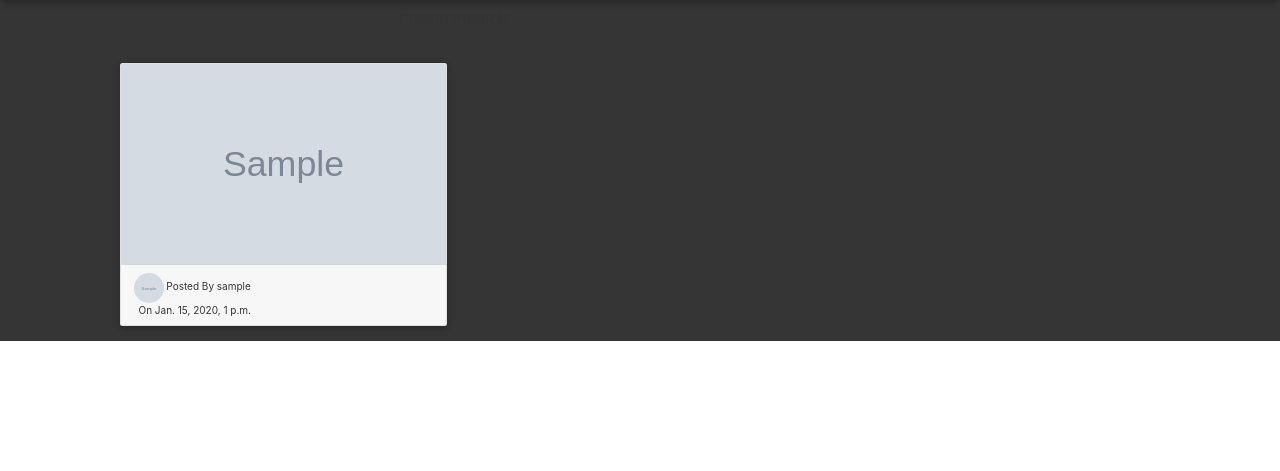
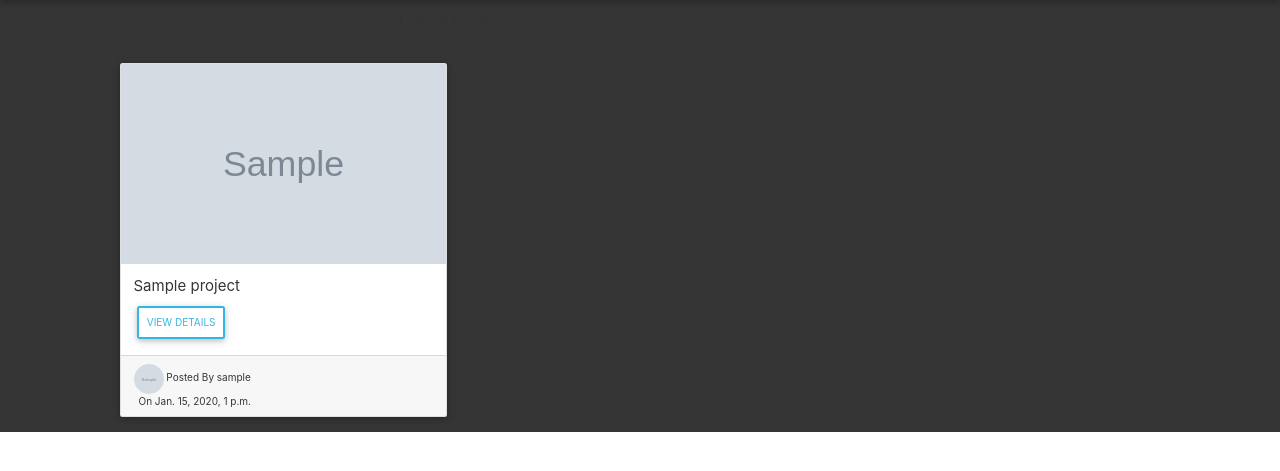
Before and after one commit to andrew4779/Awwards, a Django app: page / in a window 1280 px wide. Shown: the part 62-533 px from the top of the page. Run offline with Django 4.2, Linux system fonts and the light colour scheme; a user stored in the database is signed in; tables that the repository leaves empty hold one stand-in row (values such as "Sample post"); grey boxes marked "Sample" are stand-in pictures; some libraries are stand-ins or nearby versions.

Commit message:
reckon up view details button

```diff
--- a/app/templates/index.html
+++ b/app/templates/index.html
@@ -23,10 +23,10 @@
                             </a>
                         </div>
 
-                        <!-- <div class="card-body">
+                        <div class="card-body">
                             <h4 class="card-title"> {{ project_item.title }}</h4>
                             <a class="btn btn-outline-info" href="/project/{{project_item.id}}">View details</a>
-                        </div> -->
+                        </div>
                         <div class="card-footer">
                             <span class="dark-text"><img src="{{ project_item.author.profile.image.url }}" alt=""
                                     style="border-radius: 60%;height:3rem; width:3rem">
```
